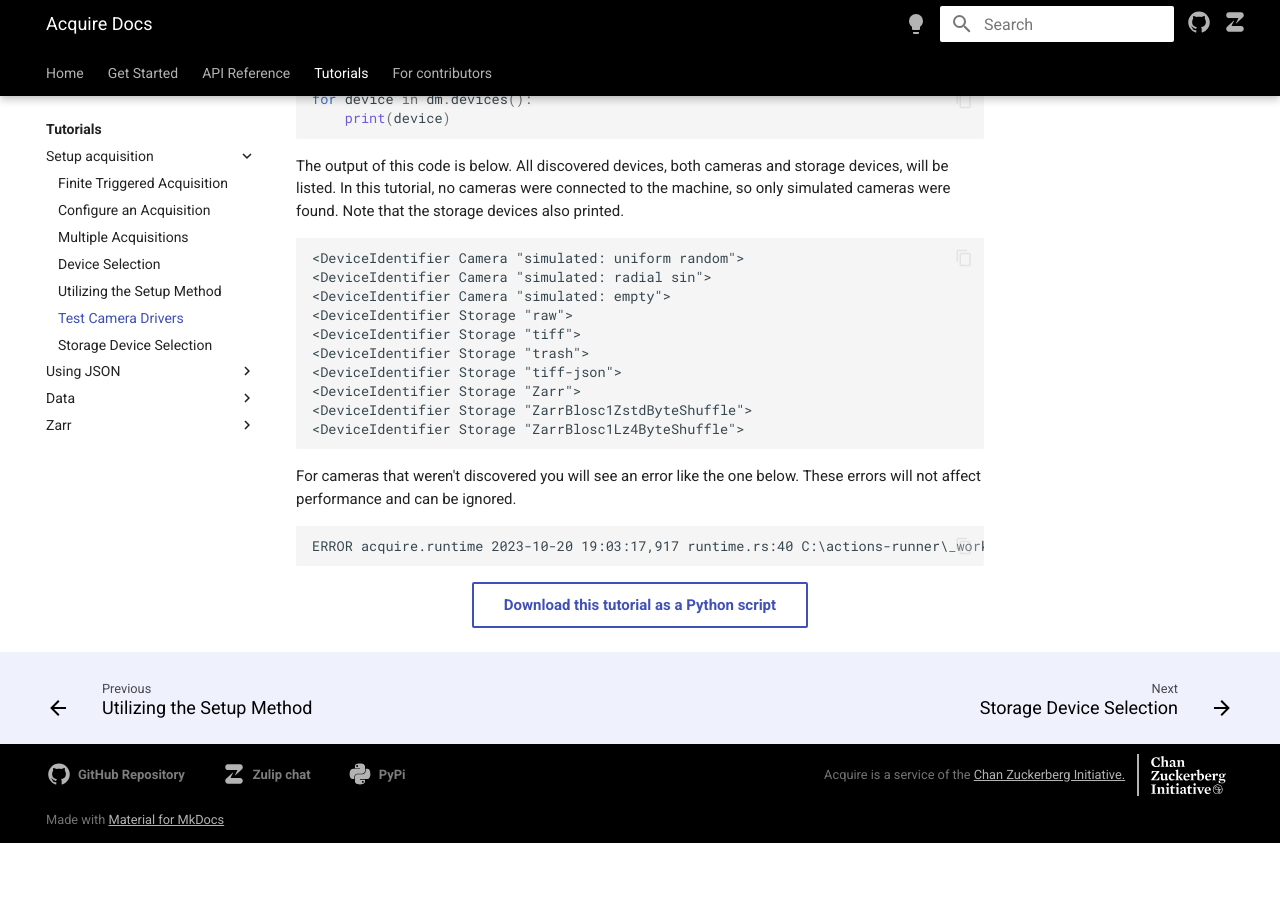
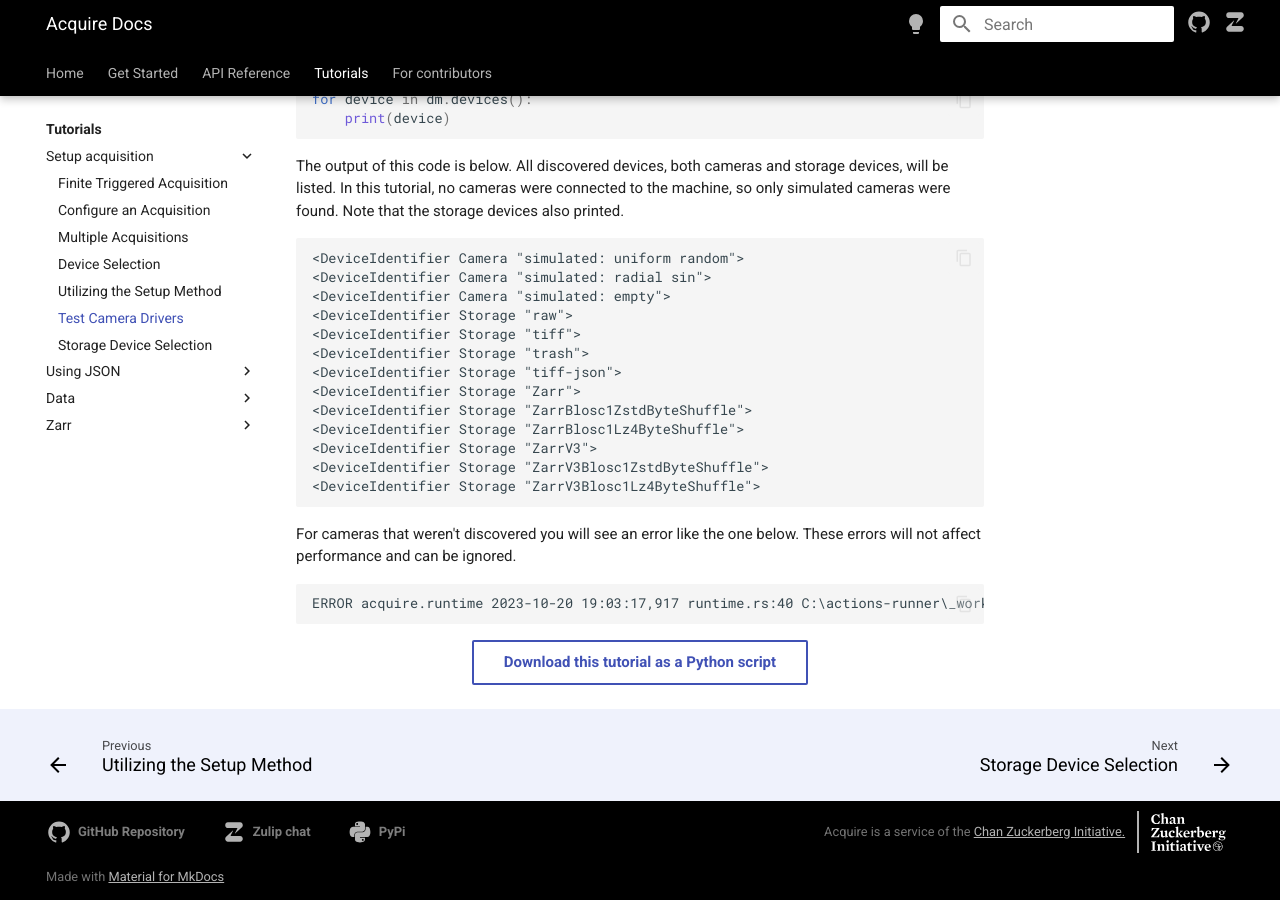
Before and after one commit to melissawm/acquire-docs, an MkDocs documentation site: the page built from docs/tutorials/setup_acquisition/drivers.md, in a window 1280 px wide and 900 px high, scrolled down 854 px. Built offline with MkDocs 1.6.1 and Material for MkDocs 9.7.7, drawn with Linux system fonts in a browser that asks for light colours; nearby versions of some CDN libraries; comment, search, counter and statistics services are not loaded; before the commit the page ends 1697 px from its top, so only the background shows below that.

Commit message:
Update drivers.md

````diff
--- a/docs/tutorials/setup_acquisition/drivers.md
+++ b/docs/tutorials/setup_acquisition/drivers.md
@@ -47,6 +47,9 @@ The output of this code is below. All discovered devices, both cameras and stora
 <DeviceIdentifier Storage "Zarr">
 <DeviceIdentifier Storage "ZarrBlosc1ZstdByteShuffle">
 <DeviceIdentifier Storage "ZarrBlosc1Lz4ByteShuffle">
+<DeviceIdentifier Storage "ZarrV3">
+<DeviceIdentifier Storage "ZarrV3Blosc1ZstdByteShuffle">
+<DeviceIdentifier Storage "ZarrV3Blosc1Lz4ByteShuffle">
 ```
 
 For cameras that weren't discovered you will see an error like the one below. These errors will not affect performance and can be ignored.
````
